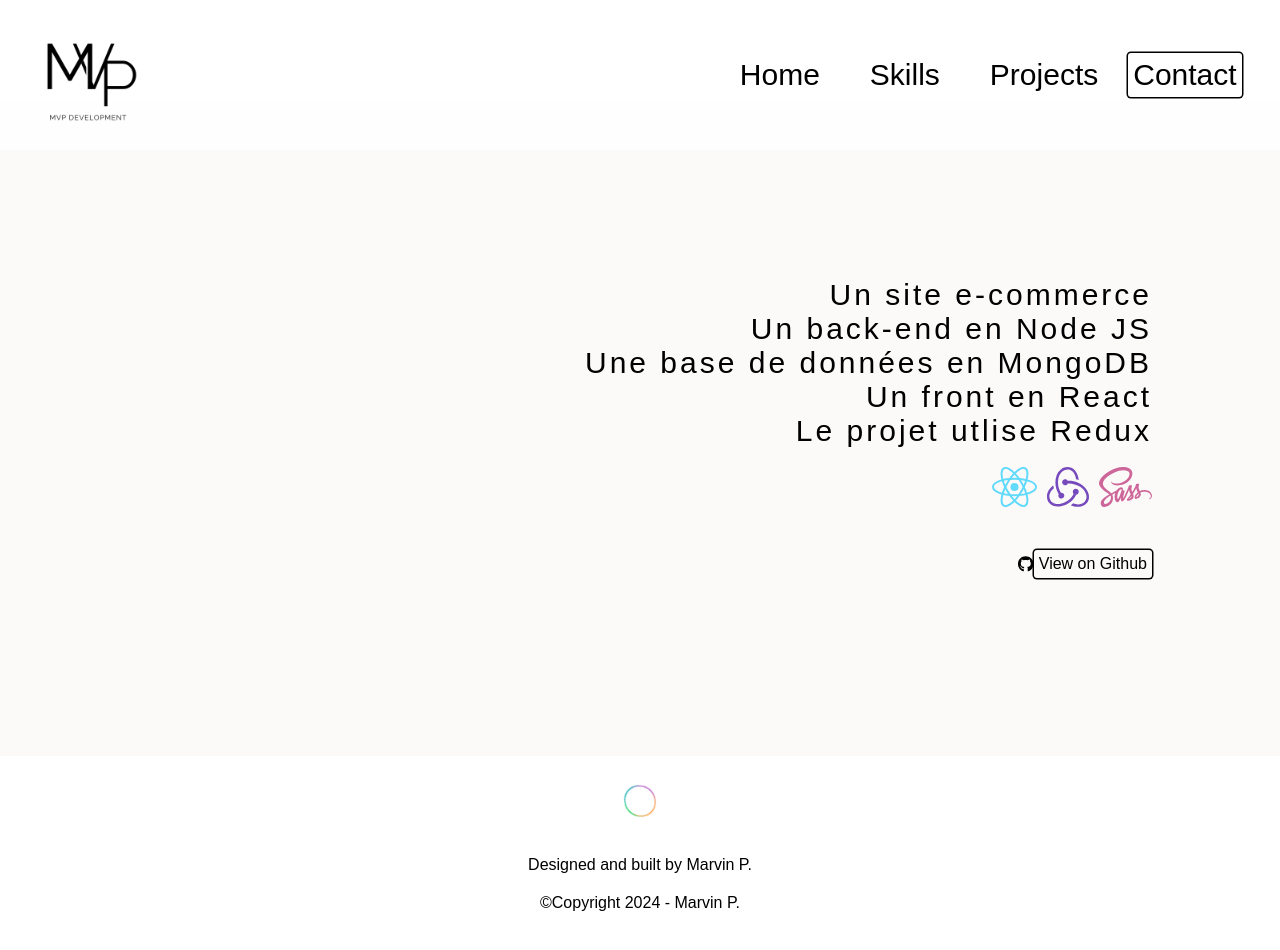
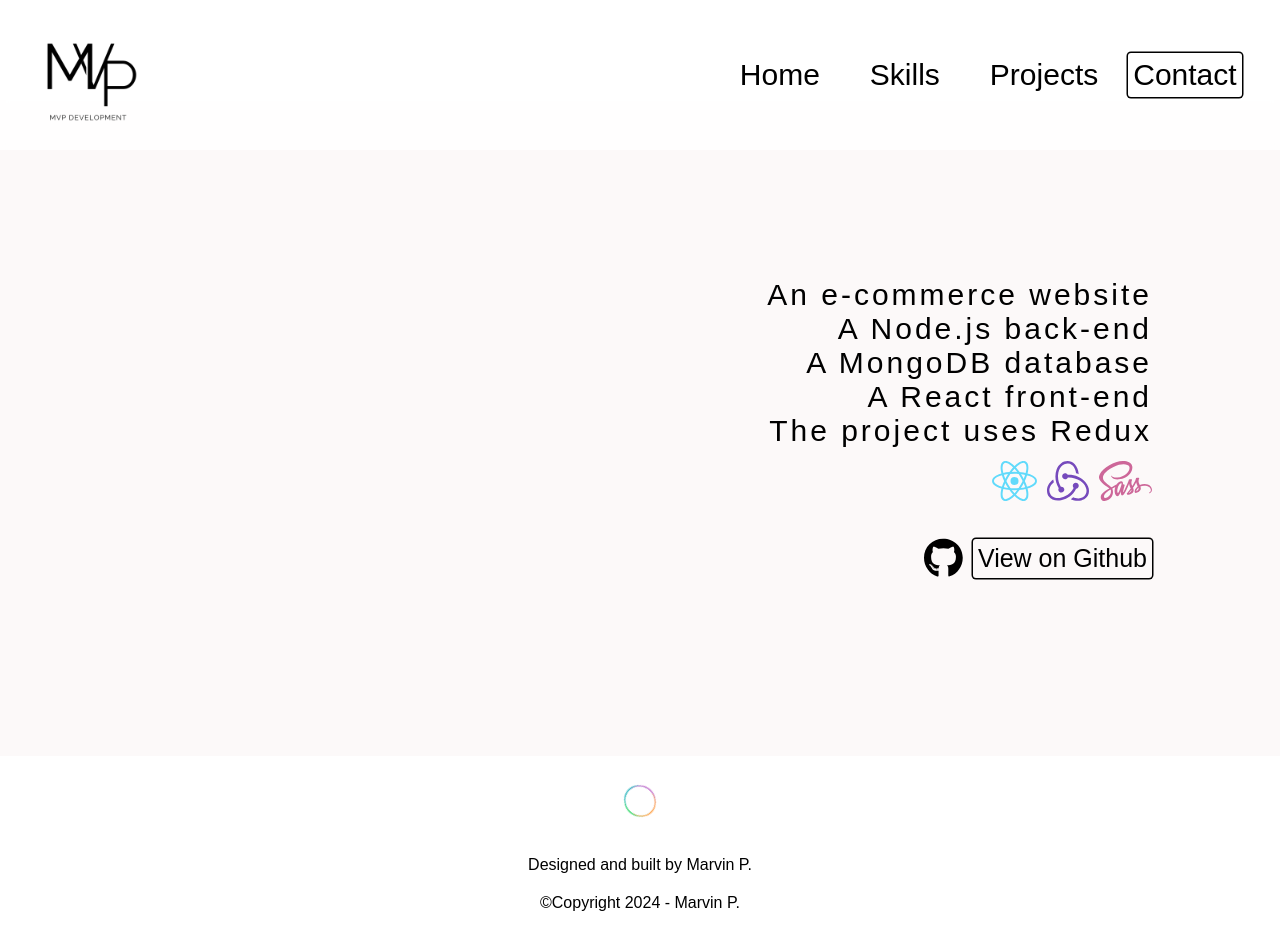
Before and after one commit to Homarv/myportfolio, a React (Create React App) app: page /perso-project in a window 1280 px wide. Built offline with nearby package versions, Linux system fonts and the light colour scheme.

Commit message:
translate projects description in english

```diff
--- a/src/pages/FifthProject.js
+++ b/src/pages/FifthProject.js
@@ -17,13 +17,15 @@ const FifthProject = () => {
 
 			<div className="presentation_project__description">
 				<p>
-					Un site e-commerce
+					An e-commerce website
 					<br />
-					Un back-end en Node JS <br />
-					Une base de données en MongoDB
+					A Node.js back-end
 					<br />
-					Un front en React <br />
-					Le projet utlise Redux
+					A MongoDB database
+					<br />
+					A React front-end
+					<br />
+					The project uses Redux
 					<br />
 				</p>
 
@@ -34,11 +36,13 @@ const FifthProject = () => {
 				</div>
 
 				<a
-					href="https://github.com/Homarv/Project-10-Bank-API"
+					href="https://github.com/Homarv/ProjectPerso"
 					className="github_link"
 				>
-					<FontAwesomeIcon icon={faGithub} customClass="btn__git" />
-					<Btn text="View on Github"> </Btn>
+					<FontAwesomeIcon icon={faGithub} className="icon" />
+					<Btn text="View on Github" customClass="btn__git">
+						{" "}
+					</Btn>
 				</a>
 			</div>
 		</div>
--- a/src/pages/FirstProject.js
+++ b/src/pages/FirstProject.js
@@ -16,7 +16,7 @@ const FirstProject = () => {
 			<img className="presentation_project__image" src={FishEye} alt="" />
 
 			<div className="presentation_project__description">
-				<p>Une plateforme de photographe codé en HTML, SASS et Javascript !</p>
+				<p>A platform for photographers coded in HTML, SASS, and JavaScript!</p>
 
 				<div className="logos">
 					<img src={javascript} alt="logo-javascript" className="logo" />
--- a/src/pages/FourthProject.js
+++ b/src/pages/FourthProject.js
@@ -18,10 +18,11 @@ const FourthProject = () => {
 
 			<div className="presentation_project__description">
 				<p>
-					Un site de compte utilisateur bancaire avec React
+					A website for user bank accounts using React
 					<br />
-					La récupération de données se fait via une API <br />
-					Le projet utlise Redux
+					Data retrieval is done via an API
+					<br />
+					The project uses Redux
 					<br />
 				</p>
 
--- a/src/pages/SecondProject.js
+++ b/src/pages/SecondProject.js
@@ -17,9 +17,11 @@ const SecondProject = () => {
 
 			<div className="presentation_project__description">
 				<p>
-					Un tableau de Bord Analytique codé en React <br />
-					Le projet utilise la bibliothèque graphique Rechart <br />
-					La récupération de données se fait via une API
+					An Analytical Dashboard coded in React
+					<br />
+					The project uses the Rechart graphics library
+					<br />
+					Data retrieval is done via an API
 				</p>
 
 				<div className="logos">
--- a/src/pages/ThirdProject.js
+++ b/src/pages/ThirdProject.js
@@ -16,9 +16,9 @@ const ThirdProject = () => {
 
 			<div className="presentation_project__description">
 				<p>
-					Un algorithme de recherche codé en Javascript !<br />
+					A search algorithm coded in Javascript!
+					<br />
 				</p>
-
 				<div className="logos">
 					<img src={javascript} alt="logo-javascript" className="logo" />
 				</div>
```
